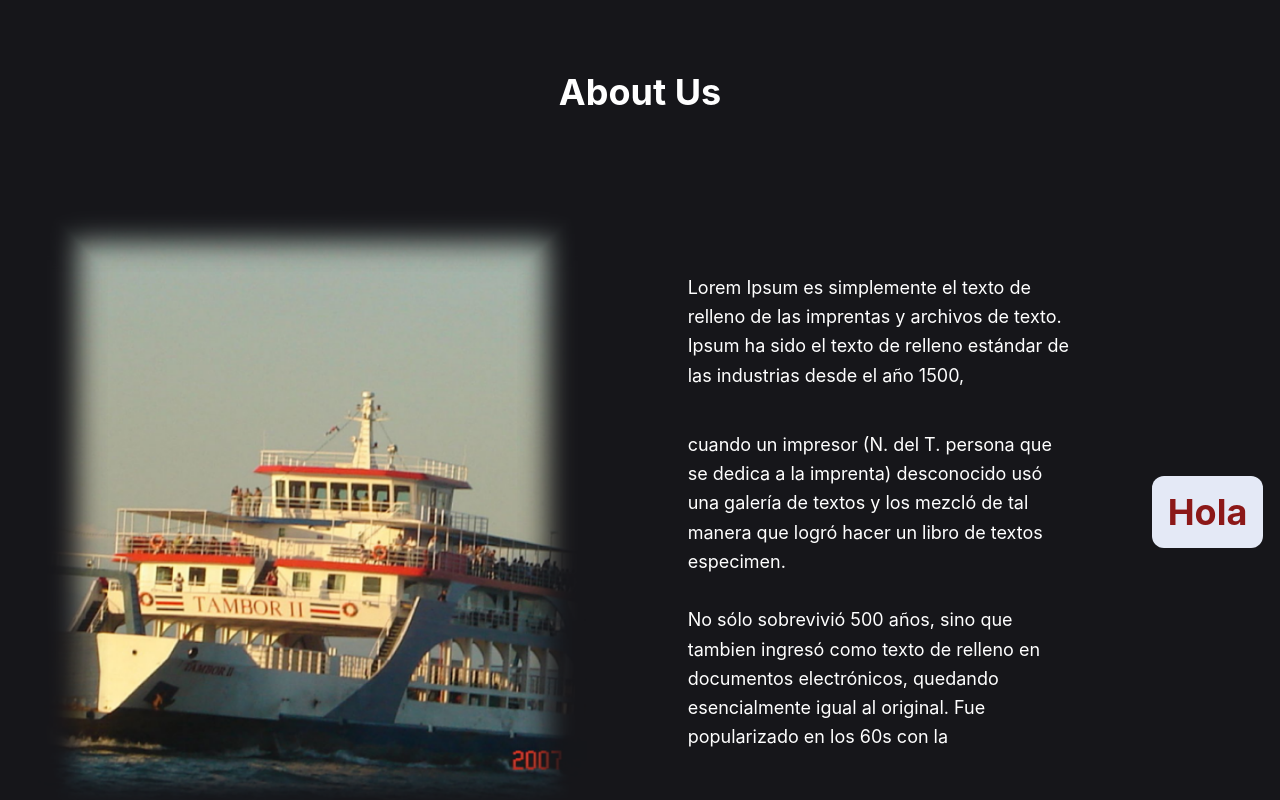
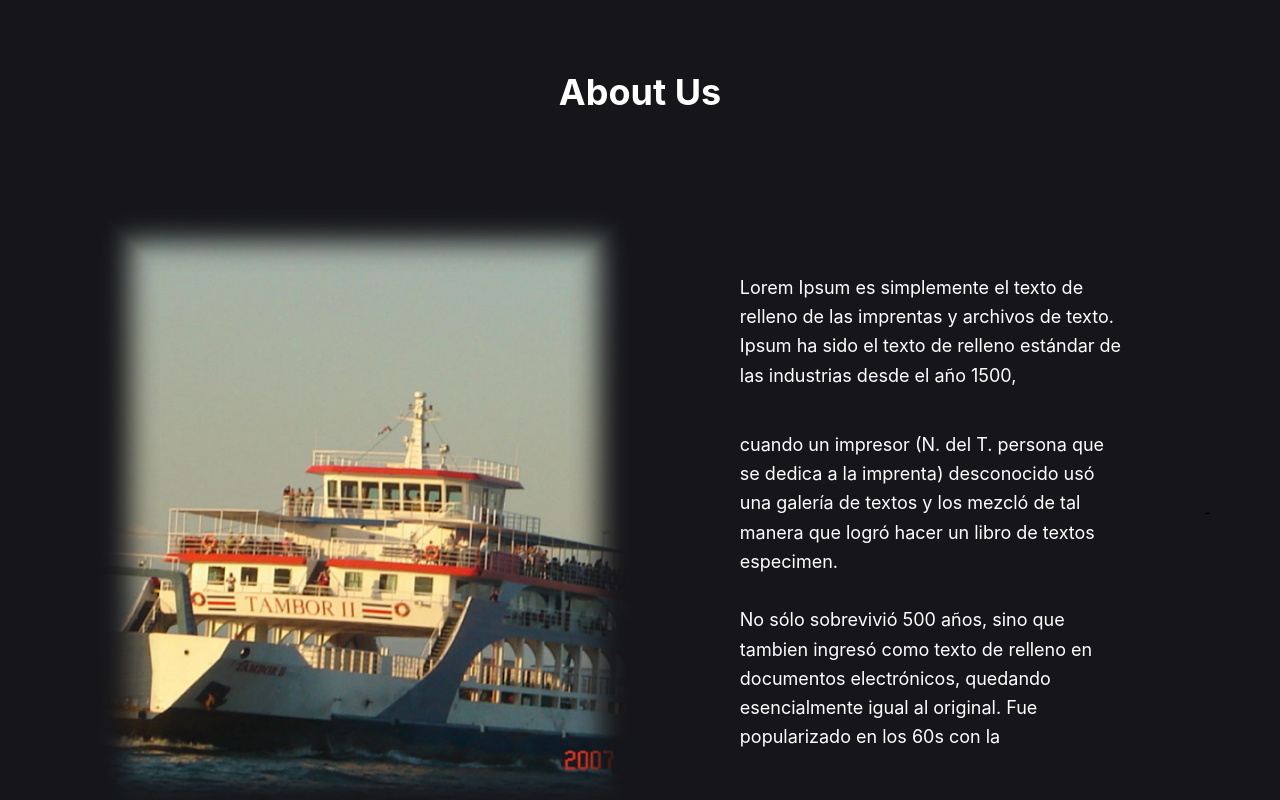
Before and after one commit to pausr23/NovaTech, a React (Vite) app in the folder pacificEnterprise/: page / in a window 1280 px wide. Shown: the top 800 px of the page. Built offline with nearby package versions, Linux system fonts and the light colour scheme.

Commit message:
Cards del menu

```diff
--- a/pacificEnterprise/src/AboutUs.jsx
+++ b/pacificEnterprise/src/AboutUs.jsx
@@ -15,8 +15,7 @@
               Ipsum ha sido el texto de relleno estándar de las industrias desde el año 1500, <br />
               <span className='block mt-10'> cuando un impresor (N. del T. persona que se dedica a la imprenta) desconocido usó una galería de textos y los mezcló de tal manera que logró hacer un libro de textos especimen. </span> <br />
               No sólo sobrevivió 500 años, sino que tambien ingresó como texto de relleno en documentos electrónicos, quedando esencialmente igual al original. Fue popularizado en los 60s con la
-              </p>
-              <Card/>
+              </p>-
           </div>
           <div className='flex items-center justify-center gap-20 m-2'>
             <div className='flex-col m-2'>
--- a/pacificEnterprise/src/App.jsx
+++ b/pacificEnterprise/src/App.jsx
@@ -10,7 +10,7 @@
   return (
     <>
       <div>
-        <AboutUs/>
+       <AboutUs/>
       </div>
     </>
   )
--- a/pacificEnterprise/src/components/Card.jsx
+++ b/pacificEnterprise/src/components/Card.jsx
@@ -7,10 +7,20 @@
 export function Card() {
     return (
      <>
-        <div className='bg-[#e4e9f6] rounded-xl ' >
-  <h1 className='text-4xl font-bold text-[#8c1818] text-center p-4'  >Hola</h1>
+     <div className='relative bg-[#323035] text-white w-[34rem] h-72 rounded-r-3xl rounded-l-[9rem] p-8 flex items-center'>
+       <img className='absolute left-[-3rem] ' src="./src/assets/img/gallopinto.svg"
+       alt="Gallo Pinto"
+       />
+     <div className='ml-64'>
+       <h1 className='mb-3.5 text-3xl'>Gallo Pinto</h1>
+       <p className='mb-3.5 text-2xl'>$5.44</p>
+       <p className='text-base' >Lorem Ipsum is simply <br /> dummy text of the printing <br /> and typesetting industry. <br />
+       Lorem Ipsum has been the <br />
+       industry's standard dummy
+       </p>
+     </div>
+     </div>
 
-        </div>
      </>
     )
 }
```
Also changed, not shown: 1 other file (tests, documents, lock files or other folders).
